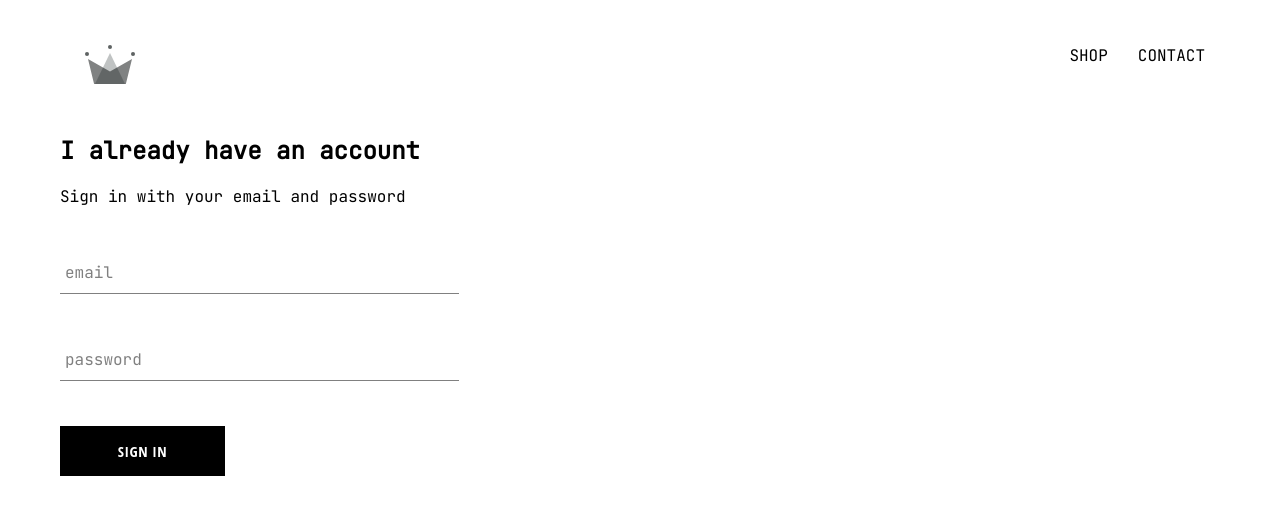
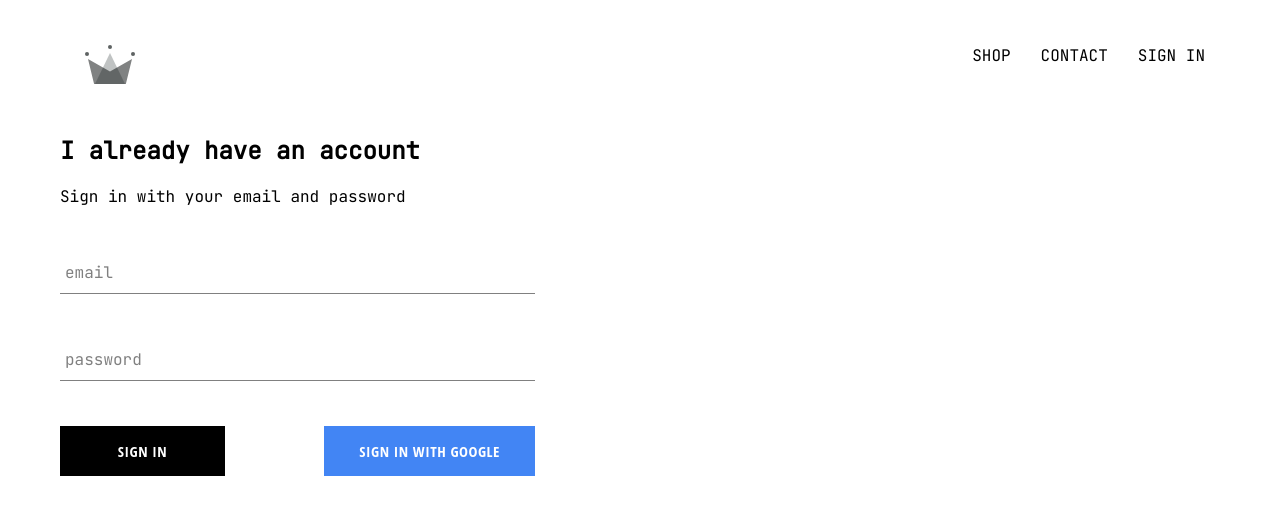
Before and after one commit to Avinash-Ashokar/React-ecommerce, a React (Create React App) app: page /signin in a window 1280 px wide. Shown: the top 514 px of the page. Built offline with nearby package versions, Linux system fonts and the light colour scheme; no server answers.

Commit message:
Finished Signin Form

```diff
--- a/src/App.css
+++ b/src/App.css
@@ -7,3 +7,7 @@ a {
   text-decoration: none;
   color: black;
 }
+
+* {
+  box-sizing: border-box;
+}
--- a/src/App.js
+++ b/src/App.js
@@ -1,18 +1,41 @@
 import React from "react";
 import { Route, Switch } from "react-router-dom";
+import { auth } from "./firebase/firebase.utils";
 
 import "./App.css";
 
 import HomePage from "./pages/homepage/homepage.component";
 import ShopPage from "./pages/shop/shop.component";
 import SigninAndSignup from "./pages/signin-and-signup/signin-and-signup.component";
-
 import Header from "./Components/header/header.component.jsx";
 
-function App() {
+class App extends React.Component {
+  constructor() {
+    super();
+
+    this.state = {
+      currentUser: null,
+    };
+  }
+
+  unSubscribeFromAuth = null;
+
+  componentDidMount() {
+    this.unSubscribeFromAuth = auth.onAuthStateChanged((user) => {
+      this.setState({ currentUser: user });
+
+      console.log(user);
+    });
+  }
+
+  componentWillUnmount() {
+    this.unSubscribeFromAuth();
+  }
+
+  render() {
     return (
       <div>
-      <Header />
+        <Header currentUser={this.state.currentUser} />
         <Switch>
           <Route exact path="/" component={HomePage} />
           <Route exact path="/shop" component={ShopPage} />
@@ -21,5 +44,6 @@ function App() {
       </div>
     );
   }
+}
 
 export default App;
--- a/src/Components/custom-button/custom-button.component.jsx
+++ b/src/Components/custom-button/custom-button.component.jsx
@@ -2,8 +2,11 @@ import React from "react";
 
 import "./custom-button.styles.scss";
 
-const CustomButton = ({ children, ...otherProps }) => (
-  <button className="custom-button" {...otherProps}>
+const CustomButton = ({ children, isGoogleSignIn, ...otherProps }) => (
+  <button
+    className={`${isGoogleSignIn ? "google-sign-in" : ""} custom-button`}
+    {...otherProps}
+  >
     {" "}
     {children}{" "}
   </button>
--- a/src/Components/custom-button/custom-button.styles.scss
+++ b/src/Components/custom-button/custom-button.styles.scss
@@ -19,4 +19,14 @@
     color: black;
     border: 1px solid black;
   }
+
+  &.google-sign-in {
+    background-color: #4285f4;
+    color: white;
+
+    &:hover {
+      background-color: #357ae8;
+      border: none;
+    }
+  }
 }
--- a/src/Components/header/header.component.jsx
+++ b/src/Components/header/header.component.jsx
@@ -1,10 +1,11 @@
 import React from "react";
 import { Link } from "react-router-dom";
 import { ReactComponent as Logo } from "../assets/crown.svg";
+import { auth } from "../../firebase/firebase.utils";
 
 import "./header.styles.scss";
 
-const Header = () => (
+const Header = ({ currentUser }) => (
   <div className="header">
     <Link to="/" className="logo-container">
       <Logo className="logo" />
@@ -18,6 +19,16 @@ const Header = () => (
         {" "}
         CONTACT{" "}
       </Link>
+      {currentUser ? (
+        <div className="option" onClick={() => auth.signOut()}>
+          {" "}
+          SIGN OUT{" "}
+        </div>
+      ) : (
+        <Link className="option" to="/signin">
+          SIGN IN{" "}
+        </Link>
+      )}
     </div>
   </div>
 );
--- a/src/Components/header/header.styles.scss
+++ b/src/Components/header/header.styles.scss
@@ -20,6 +20,7 @@
 
     .option {
       padding: 10px 15px;
+      cursor: pointer;
     }
   }
 }
--- a/src/Components/signin/signin.component.jsx
+++ b/src/Components/signin/signin.component.jsx
@@ -1,9 +1,11 @@
 import React from "react";
+
+import "./signin.styles.scss";
 
 import FormInput from "../form-input/form-input.component";
 import CustomButton from "../custom-button/custom-button.component";
 
-import "./signin.styles.scss";
+import { signInWithGoogle } from "../../firebase/firebase.utils";
 
 class SignIn extends React.Component {
   constructor(props) {
@@ -50,7 +52,13 @@ class SignIn extends React.Component {
             label="password"
             required
           />
-          <CustomButton type="submit"> Sign in </CustomButton>
+          <div className="buttons">
+            <CustomButton type="submit"> Sign in </CustomButton>
+            <CustomButton isGoogleSignIn onClick={signInWithGoogle}>
+              {" "}
+              Sign in with Google
+            </CustomButton>
+          </div>
         </form>
       </div>
     );
--- a/src/Components/signin/signin.styles.scss
+++ b/src/Components/signin/signin.styles.scss
@@ -1,5 +1,5 @@
-.signin {
-  width: 30vw;
+.sign-in {
+  width: 475px;
 
   display: flex;
   flex-direction: column;
@@ -7,4 +7,9 @@
   .title {
     margin: 10px 0;
   }
+
+  .buttons {
+    display: flex;
+    justify-content: space-between;
+  }
 }
--- /dev/null
+++ b/src/firebase/firebase.utils.js
@@ -0,0 +1,46 @@
+import { initializeApp } from "firebase/app";
+import { getFirestore } from "firebase/firestore/lite";
+import { getAuth, GoogleAuthProvider, signInWithPopup } from "firebase/auth";
+
+const firebaseConfig = {
+  apiKey: "AIzaSyDzgX_ywyFald8Xbbb8zXs6K_0vVTHEL4c",
+  authDomain: "ecommerce-f3431.firebaseapp.com",
+  projectId: "ecommerce-f3431",
+  storageBucket: "ecommerce-f3431.appspot.com",
+  messagingSenderId: "436460218714",
+  appId: "1:436460218714:web:ba37a41884a3448d3a2b63",
+  //measurementId: "G-B9WK41ZDQN",
+};
+
+export const app = initializeApp(firebaseConfig);
+
+export const auth = getAuth();
+export const db = getFirestore(app);
+
+const provider = new GoogleAuthProvider();
+provider.setCustomParameters({ prompt: "select_account" });
+export const signInWithGoogle = () =>
+  signInWithPopup(auth, provider)
+    .then((result) => {
+      const credential = GoogleAuthProvider.credentialFromResult(result);
+      console.log("credential: " + credential);
+
+      const token = credential.accessToken;
+      console.log("token: " + token);
+
+      const user = result.user;
+      console.log("user: " + user);
+    })
+    .catch((error) => {
+      const errorCode = error.code;
+      console.log("error code: " + errorCode);
+
+      const errorMessage = error.message;
+      console.log("errorMessage: " + errorMessage);
+
+      const email = error.email;
+      console.log("email: " + email);
+
+      const credential = GoogleAuthProvider.credentialFromError(error);
+      console.log("credential: " + credential);
+    });
```
Lines whose indentation alone changed are shown as unchanged.
